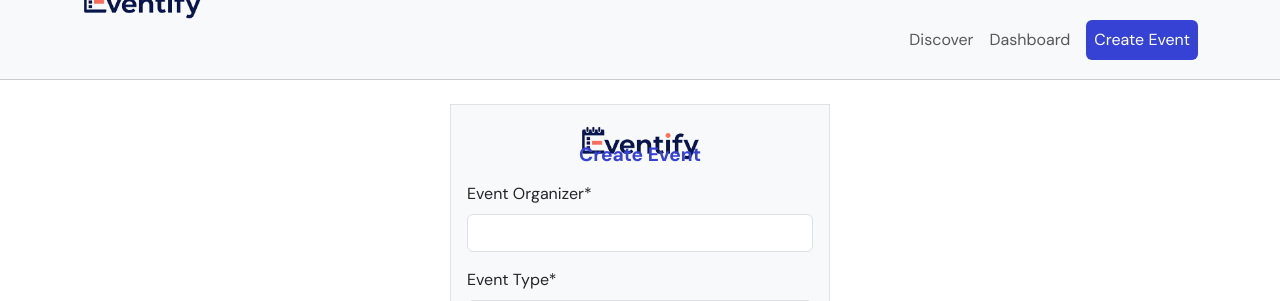
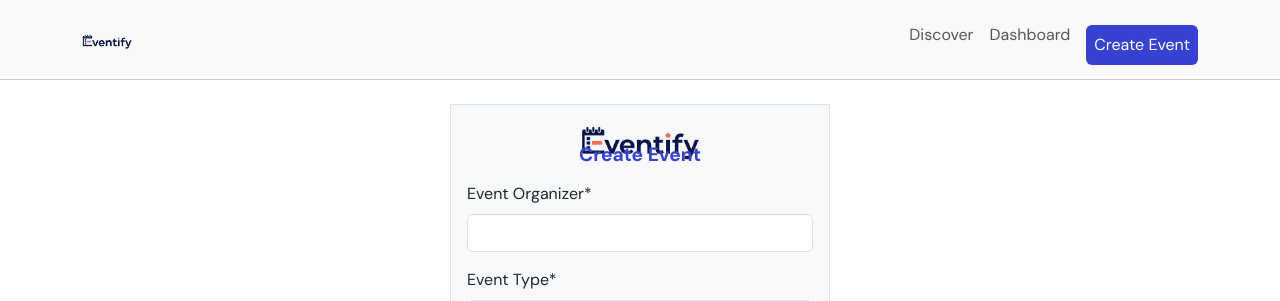
Before and after one commit to CodeOmari/Eventify, a Django app: page /create/event in a window 1280 px wide. Shown: the top 301 px of the page. Run offline with Django 5.2, Linux system fonts and the light colour scheme; the visitor is signed in with stand-in values (Sample User, id 1); some libraries are stand-ins or nearby versions.

Commit message:
add stylings for events and master templates

```diff
--- a/Eventify/main_app/assets/css/events.css
+++ b/Eventify/main_app/assets/css/events.css
@@ -69,14 +69,14 @@
     left: 5%;
 }
 .event-image{
-    width: 370px;
+    width: 100%;
     height: 220px;
     border-radius: 8px;
     cursor: pointer;
     transition: transform 0.15s ease;
 }
 .event-img{
-    width: 370px;
+    width: 100%;
     height: 220px;
     border-top-left-radius: 8px;
     border-top-right-radius: 8px;
--- a/Eventify/main_app/assets/css/master.css
+++ b/Eventify/main_app/assets/css/master.css
@@ -4,20 +4,20 @@
     padding: 0;
 }
 .navigation-section{
-    height: 80px;
+    min-height: 80px;
+    padding: 10px 0;
     border-bottom: 1px solid #ccc;
-    display: flex;
-    justify-content: space-between;
-    align-items: center;
     font-family: "DM Sans", sans-serif;
 }
 .app-logo{
-    width: 120px;
-    margin-top: -80px;
+    width: 50px;
+    height: auto;
+    object-fit: contain;
 }
 .create-event{
     background-color: #3542D4;
     border-radius: 6px;
+    margin-top: 10px;
 }
 .create-event:hover{
     opacity: 0.9;
```
